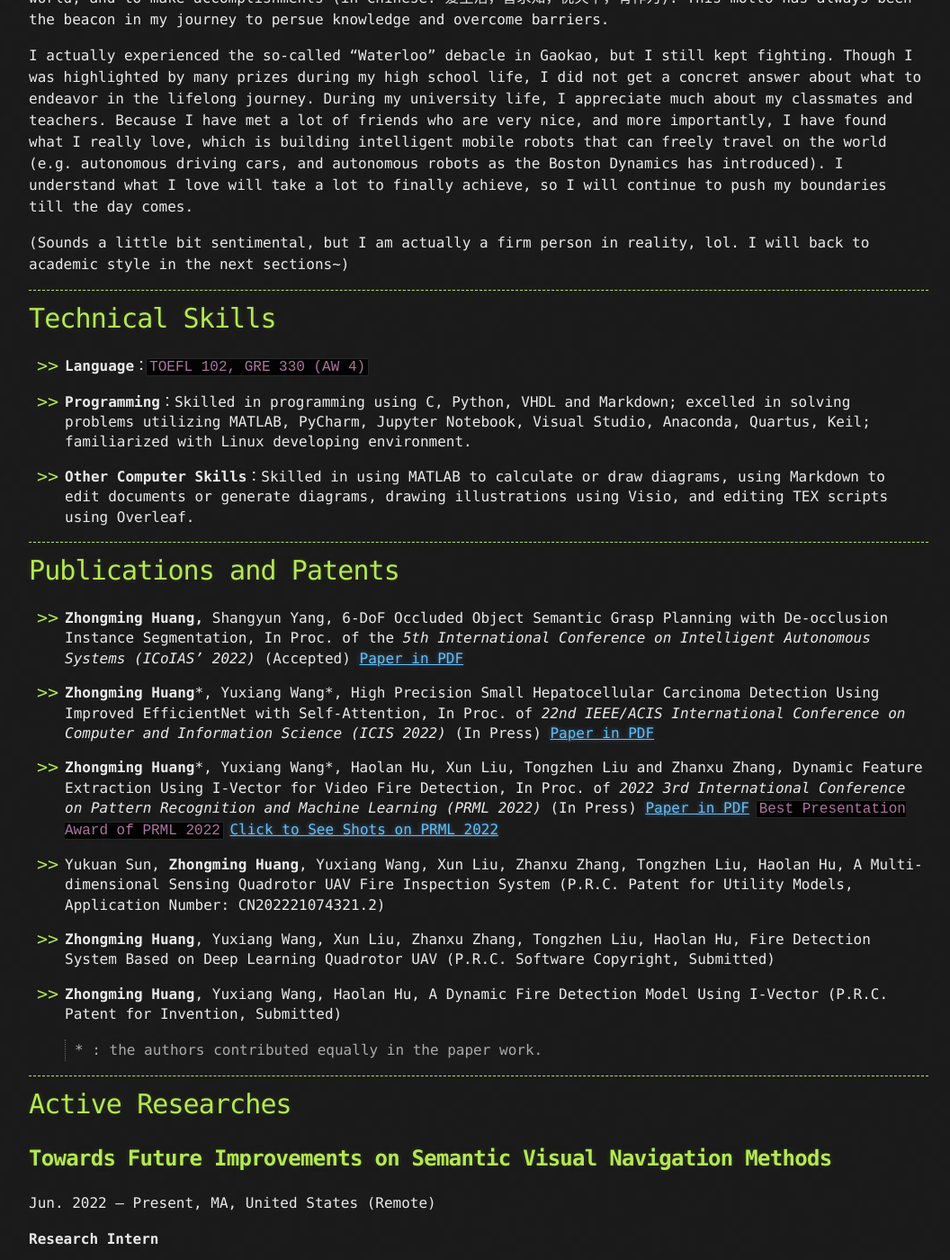
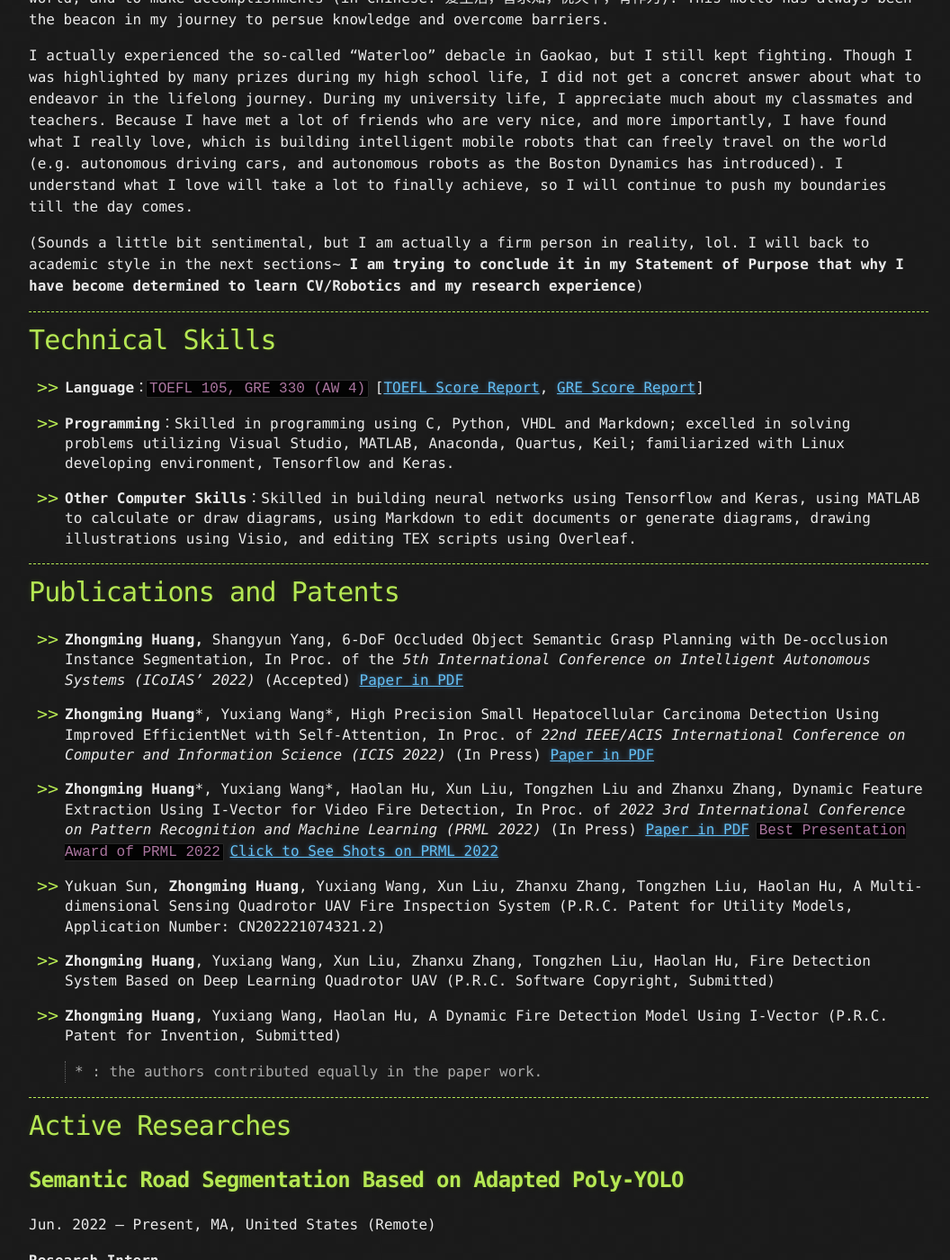
Before and after one commit to ReavenH/ReavenH.github.io, a Jekyll site: the page built from index.md, in a window 1280 px wide and 1400 px high, scrolled down 1509 px. Shown: the whole window at 90% size, without its empty margins (108-1164 px from the left). Built offline with Jekyll 4.4.1, drawn with Linux system fonts in a browser that asks for light colours; some of the changed text lies outside the part shown.

Commit message:
update details

```diff
--- a/index.md
+++ b/index.md
@@ -18,7 +18,7 @@ layout: default
 - [Technical Skills](#technical-skills)
 - [Publications and Patents](#publications-and-patents)
 - [Active Researches](#active-researches)
-  - [**Towards Future Improvements on Semantic Visual Navigation Methods**](#towards-future-improvements-on-semantic-visual-navigation-methods)
+  - [**Semantic Road Segmentation Based on Adapted Poly-YOLO**](#semantic-road-segmentation-based-on-adapted-poly-yolo)
   - [**High Precision Object Detection Based on Polygon Bounding Boxes**](#high-precision-object-detection-based-on-polygon-bounding-boxes)
 - [Research and Competition Experiences](#research-and-competition-experiences)
   - [**5th International Conference on Intelligent Autonomous Systems (ICoIAS’ 2022, Date: Sep. 23-25, 2022)**         **Dalian, China**](#5th-international-conference-on-intelligent-autonomous-systems-icoias-2022-date-sep-23-25-2022---------dalian-china)
@@ -53,17 +53,17 @@ Some may argue that why I show my high school experience in such a formal blog.
 
 I actually experienced the so-called "Waterloo" debacle in Gaokao, but I still kept fighting. Though I was highlighted by many prizes during my high school life, I did not get a concret answer about what to endeavor in the lifelong journey. During my university life, I appreciate much about my classmates and teachers. Because I have met a lot of friends who are very nice, and more importantly, I have found what I really love, which is building intelligent mobile robots that can freely travel on the world (e.g. autonomous driving cars, and autonomous robots as the Boston Dynamics has introduced). I understand what I love will take a lot to finally achieve, so I will continue to push my boundaries till the day comes.
 
-(Sounds a little bit sentimental, but I am actually a firm person in reality, lol. I will back to academic style in the next sections~)
+(Sounds a little bit sentimental, but I am actually a firm person in reality, lol. I will back to academic style in the next sections~ **I am trying to conclude it in my Statement of Purpose that why I have become determined to learn CV/Robotics and my research experience**)
 
 -----
 
 # Technical Skills
 
-- **Language**：`TOEFL 102, GRE 330 (AW 4)`
+- **Language**：`TOEFL 105, GRE 330 (AW 4)` [[TOEFL Score Report](https://github.com/ReavenH/ReavenH/blob/main/ZhongmingHuang_TOEFL.pdf), [GRE Score Report](https://github.com/ReavenH/ReavenH/blob/main/ZhongmingHuang_GRE.pdf)]
 
-- **Programming**：Skilled in programming using C, Python, VHDL and Markdown; excelled in solving problems utilizing MATLAB, PyCharm, Jupyter Notebook, Visual Studio, Anaconda, Quartus, Keil; familiarized with Linux developing environment.
+- **Programming**：Skilled in programming using C, Python, VHDL and Markdown; excelled in solving problems utilizing Visual Studio, MATLAB, Anaconda, Quartus, Keil; familiarized with Linux developing environment, Tensorflow and Keras.
 
-- **Other Computer Skills**：Skilled in using MATLAB to calculate or draw diagrams, using Markdown to edit documents or generate diagrams, drawing illustrations using Visio, and editing TEX scripts using Overleaf.
+- **Other Computer Skills**：Skilled in building neural networks using Tensorflow and Keras, using MATLAB to calculate or draw diagrams, using Markdown to edit documents or generate diagrams, drawing illustrations using Visio, and editing TEX scripts using Overleaf.
 
 -----
 
@@ -87,7 +87,7 @@ I actually experienced the so-called "Waterloo" debacle in Gaokao, but I still k
 
 # Active Researches
 
-## **Towards Future Improvements on Semantic Visual Navigation Methods**
+## **Semantic Road Segmentation Based on Adapted Poly-YOLO**
 
 Jun. 2022 — Present, MA, United States (Remote)
 
@@ -95,9 +95,11 @@ Jun. 2022 — Present, MA, United States (Remote)
 
 **Supervisor: Mark Vogelsberger, Professor,** *Massachusetts Institute of Technology*
 
-- Discussed deeper theories of several foundamental neural network structures as the basic knowledge. Also, different tricks used in enhancing the network’s performance have been tested by hand buiding different kind of networks from scratch.
+- Discussed deeper theories of several foundamental neural network structures, especially those used in autonomous driving. Also, different tricks used in enhancing the network’s performance have been tested by hand buiding different kind of networks from scratch.
 
-- Aimed at the visual navigation field, including re-implementing motion planning, visual recognition methods and analyzing their potentials to be further improved.
+
+- Aimed at the semantic road segmentation using object detection based methods, and make improvements upon the baseline models since the baseline model is not tuned for this specific scenario: 1) the anchors are not tuned for detecting drivable planes and cars appearing on the both sides; 2) the preprocessing mechanism for datasets to transform the masks into vertices is not accurate; 3) the pre-training dataset is limited.
+
 
 ## **High Precision Object Detection Based on Polygon Bounding Boxes**
 
```
Also changed, not shown: other parts of index.md (+1 -1 lines), RH_PRML2022.md (+1 -1 lines), imgs/PRML2022_BestPresentationAward.jpg (added).
